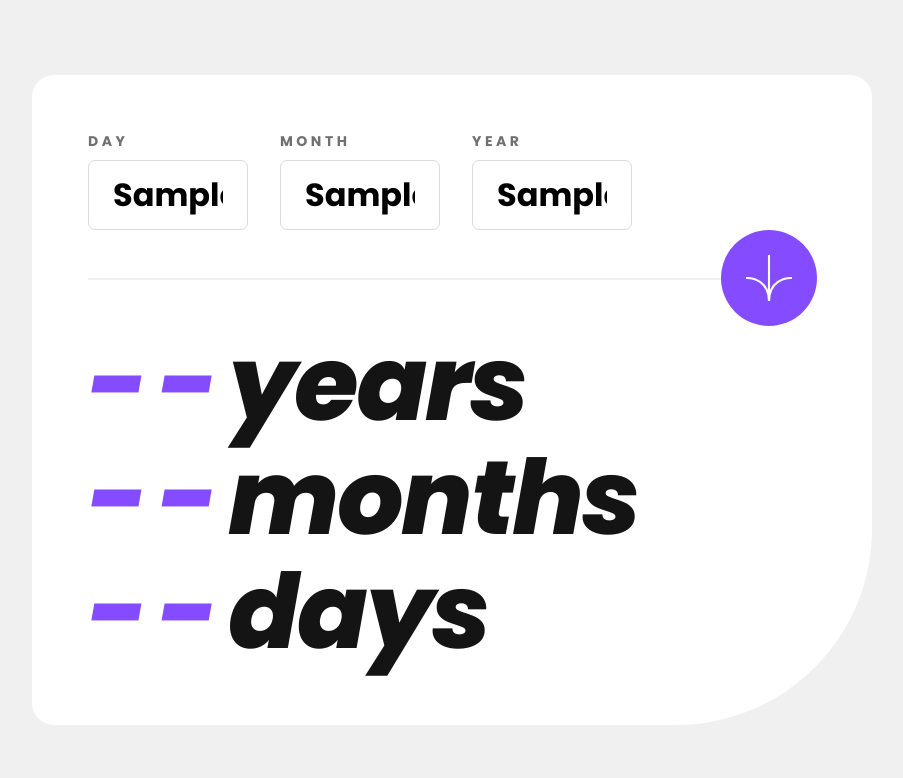
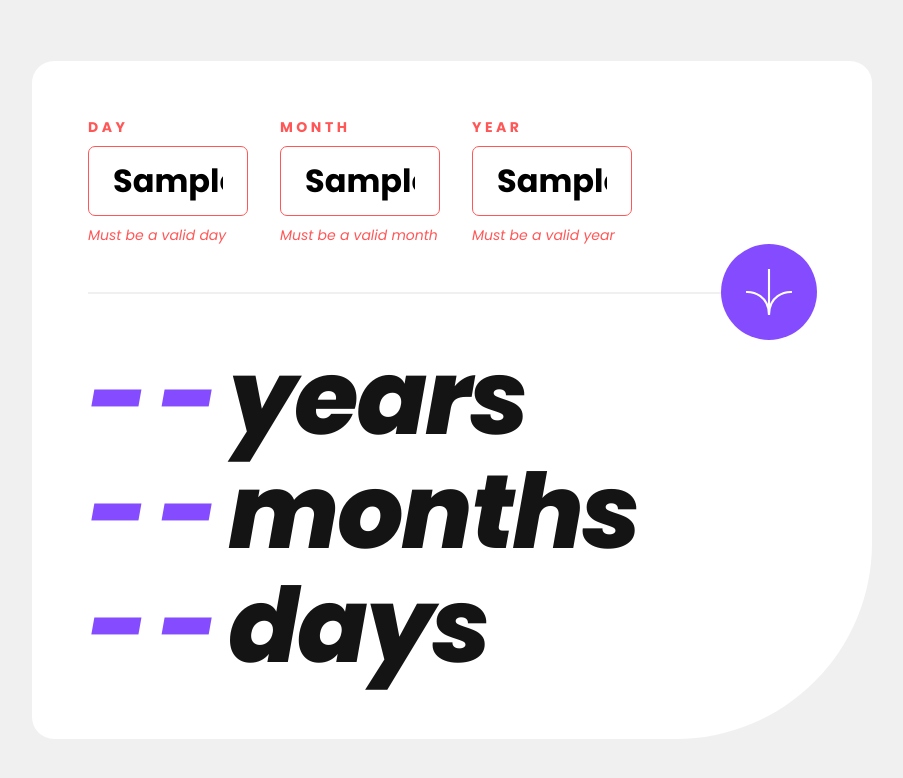
Before and after one commit to pawelpiotrowski38/age-calculator-app, a React (Create React App) app: page / in a window 1280 px wide. Both pictures are taken after typing "Sample", "Sample", "Sample" into the empty fields and a click on the button 956 px from the left and 277 px from the top of the page. Shown: the top 778 px of the page, without its empty margins (188-1091 px from the left). Built offline with nearby package versions, Linux system fonts and the light colour scheme.

Commit message:
Add date validation

```diff
--- a/src/components/AgeCalculatorForm.js
+++ b/src/components/AgeCalculatorForm.js
@@ -4,52 +4,136 @@ export default function AgeCalculatorForm() {
     const [day, setDay] = useState("");
     const [month, setMonth] = useState("");
     const [year, setYear] = useState("");
+    const [dayError, setDayError] = useState("");
+    const [monthError, setMonthError] = useState("");
+    const [yearError, setYearError] = useState("");
+
+    const validateDay = function(day) {
+        if (day.length === 0) {
+            console.log('empty day');
+            return "This field is required";
+        }
+
+        const convertedDay = Number(day);
+        if (!convertedDay || convertedDay < 1 || convertedDay > 31) {
+            console.log('invalid day');
+            return "Must be a valid day";
+        }
+
+        return ""
+    }
+
+    const validateMonth = function(month) {
+        if (month.length === 0) {
+            return "This field is required";
+        }
+
+        const convertedMonth = Number(month);
+        if (!convertedMonth || convertedMonth < 1 || convertedMonth > 12) {
+            return "Must be a valid month";
+        }
+
+        return ""
+    }
+
+    const validateYear = function(year) {
+        if (year.length === 0) {
+            return "This field is required";
+        }
+
+        const convertedYear = Number(year);
+        if (!convertedYear) {
+            return "Must be a valid year";
+        }
+
+        const currentYear = new Date().getFullYear()
+        if (convertedYear > currentYear) {
+            return "Must be in the past";
+        }
+
+        return ""
+    }
 
     const handleSubmit = function(event) {
         event.preventDefault();
+
+        setDayError(validateDay(day));
+        setMonthError(validateMonth(month));
+        setYearError(validateYear(year));
+
+        const currentDate = new Date();
+        const enteredDate = new Date(year, month - 1, day);
+        if (enteredDate > currentDate) {
+            setYearError("Must be in the past");
+            return;
+        }
+
+        const maxDaysInMonth = new Date(year, month, 0).getDate();
+        console.log(maxDaysInMonth);
+        if (day > maxDaysInMonth) {
+            setDayError("Must be a valid day");
+        }
     }
 
     return (
         <form className='age-calculator__form' onSubmit={handleSubmit}>
             <div className='age-calculator__form-items'>
                 <div className='age-calculator__form-item'>
-                    <label className='age-calculator__form-label' htmlFor='day'>
+                    <label
+                        className={`age-calculator__form-label ${dayError ? 'age-calculator__form-label--error' : ''}`}
+                        htmlFor='day'
+                    >
                         DAY
                     </label>
                     <input
-                        className='age-calculator__form-input'
+                        className={`age-calculator__form-input ${dayError ? 'age-calculator__form-input--error' : ''}`}
                         id='day'
                         name='day'
                         placeholder='DD'
                         value={day}
                         onChange={(e) => setDay(e.target.value)}
                     />
+                    {dayError && (
+                        <p className="age-calculator__form-error">{dayError}</p>
+                    )}
                 </div>
                 <div className='age-calculator__form-item'>
-                    <label className='age-calculator__form-label' htmlFor='month'>
+                    <label
+                        className={`age-calculator__form-label ${monthError ? 'age-calculator__form-label--error' : ''}`}
+                        htmlFor='month'
+                    >
                         MONTH
                     </label>
                     <input
-                        className='age-calculator__form-input'
+                        className={`age-calculator__form-input ${monthError ? 'age-calculator__form-input--error' : ''}`}
                         id='month'
                         name='month'
                         placeholder='MM'
                         value={month}
                         onChange={(e) => setMonth(e.target.value)}
                     />
+                    {monthError && (
+                        <p className="age-calculator__form-error">{monthError}</p>
+                    )}
                 </div>
                 <div className='age-calculator__form-item'>
-                    <label className='age-calculator__form-label' htmlFor='year'>
+                    <label
+                        className={`age-calculator__form-label ${yearError ? 'age-calculator__form-label--error' : ''}`}
+                        htmlFor='year'
+                    >
                         YEAR
                     </label>
                     <input
-                        className='age-calculator__form-input'
+                        className={`age-calculator__form-input ${yearError ? 'age-calculator__form-input--error' : ''}`}
                         id='year'
                         name='year'
                         placeholder='YYYY'
                         value={year}
                         onChange={(e) => setYear(e.target.value)}
                     />
+                    {yearError && (
+                        <p className="age-calculator__form-error">{yearError}</p>
+                    )}
                 </div>
             </div>
             <div className='age-calculator__button-container'>
--- a/src/styles.css
+++ b/src/styles.css
@@ -46,6 +46,10 @@
     letter-spacing: 2.4px;
 }
 
+.age-calculator__form-label--error {
+    color: var(--light-red);
+}
+
 .age-calculator__form-input {
     padding: 0.6875rem 1rem;
     border: 0.0625rem solid var(--light-grey);
@@ -65,6 +69,10 @@
 
 .age-calculator__form-input:focus {
     border-color: var(--purple);
+}
+
+.age-calculator__form-input--error {
+    border-color: var(--light-red);
 }
 
 .age-calculator__button-container {
@@ -125,6 +133,14 @@
     color: var(--purple);
 }
 
+.age-calculator__form-error {
+    margin-top: 0.625rem;
+    font-size: 0.875rem;
+    font-weight: 400;
+    font-style: italic;
+    color: var(--light-red);
+}
+
 @media screen and (min-width: 840px) {
     .age-calculator {
         width: 840px;
```
